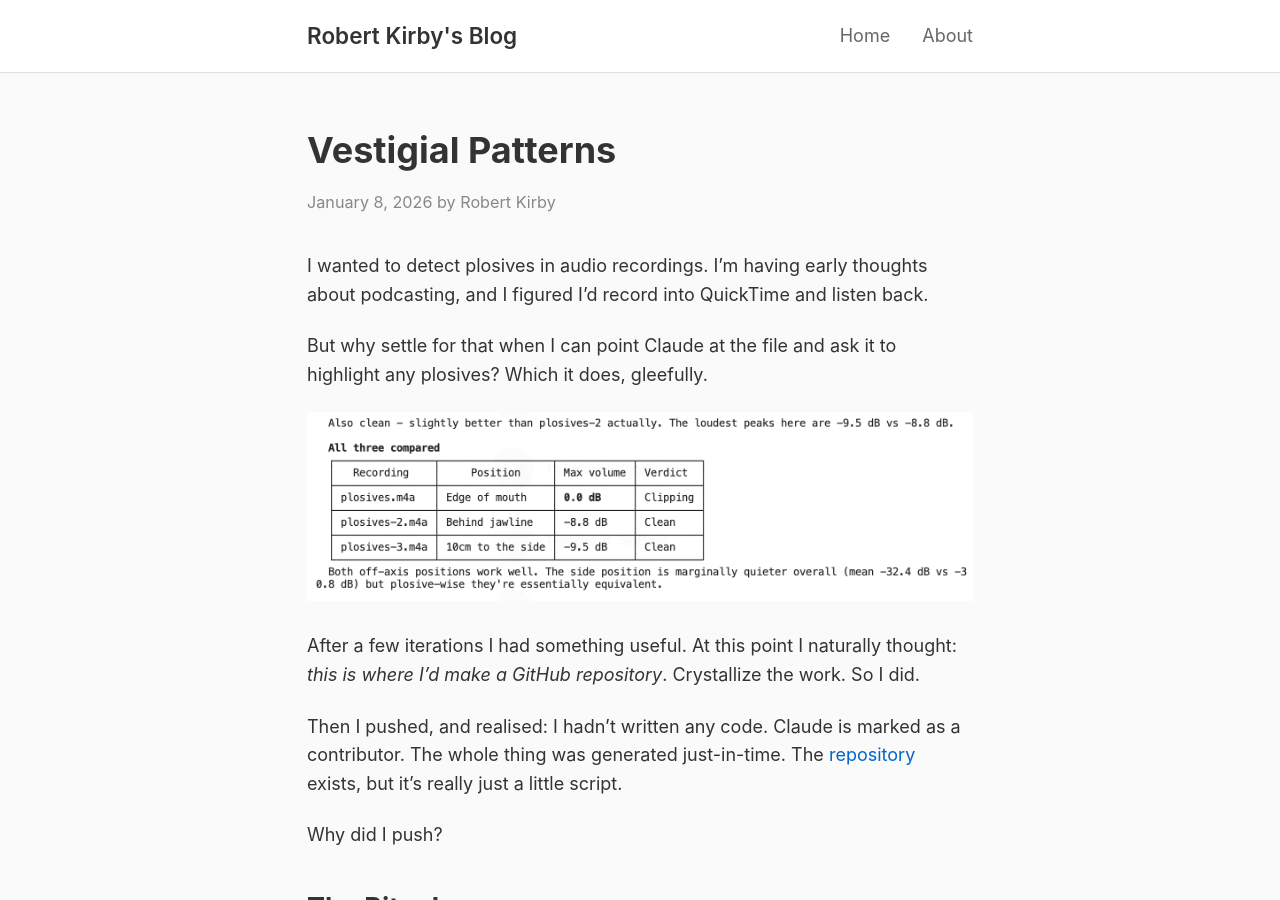
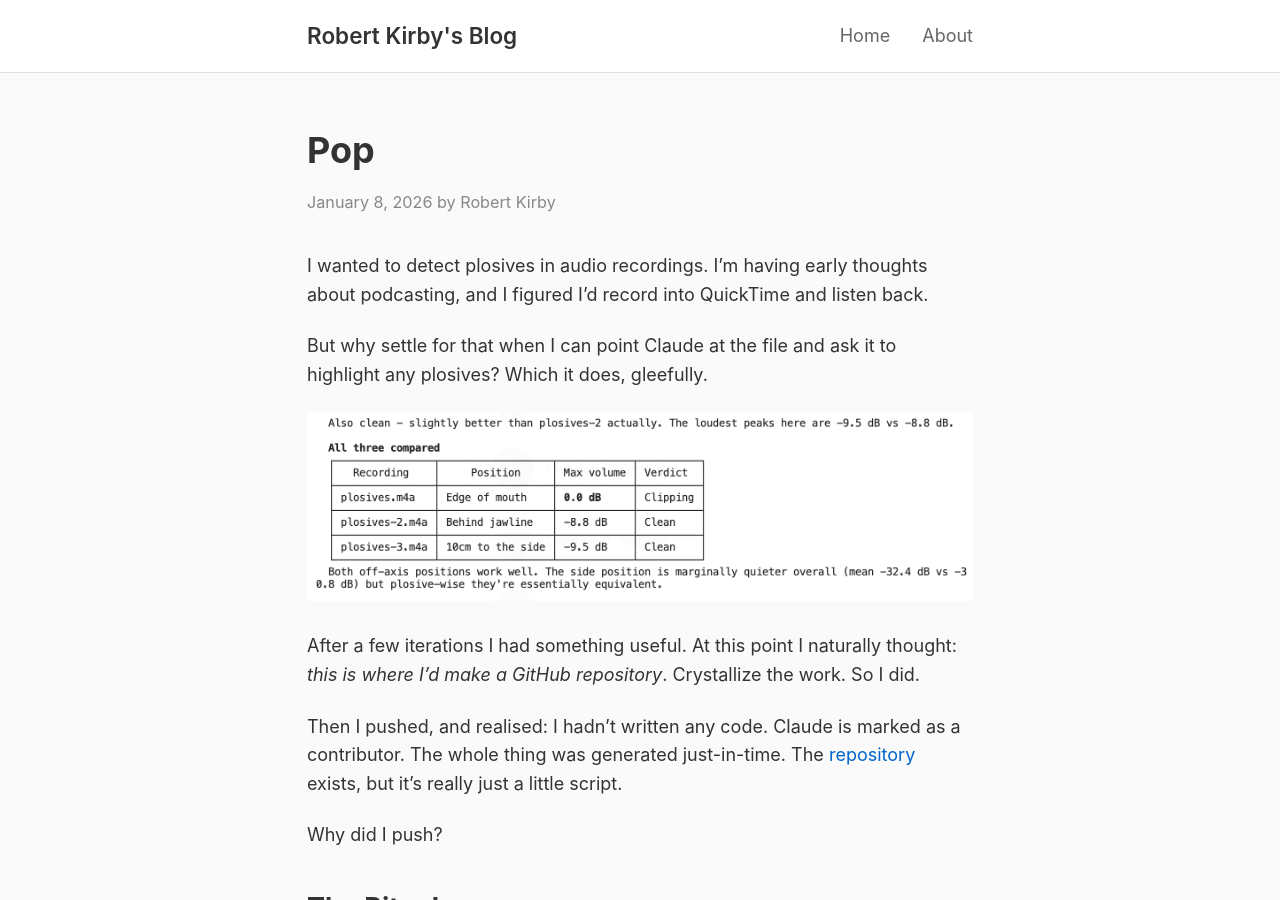
Before and after one commit to rob137/rob137.github.io, a Jekyll site: the page built from _posts/2026-01-08-pop.md, in a window 1280 px wide and 900 px high. Built offline with Jekyll 4.4.1, drawn with Linux system fonts in a browser that asks for light colours.

Commit message:
Rename Vestigial Patterns to Pop

```diff
--- a/_posts/2026-01-08-vestigial-patterns.md
+++ b/_posts/2026-01-08-pop.md
@@ -1,6 +1,6 @@
 ---
 layout: post
-title: "Vestigial Patterns"
+title: "Pop"
 date: 2026-01-08 11:00:00 +0000
 tags: [ai, llm, github, tailwind, workflow]
 excerpt: "I pushed a repo to GitHub out of habit. Then I wondered why."
```
